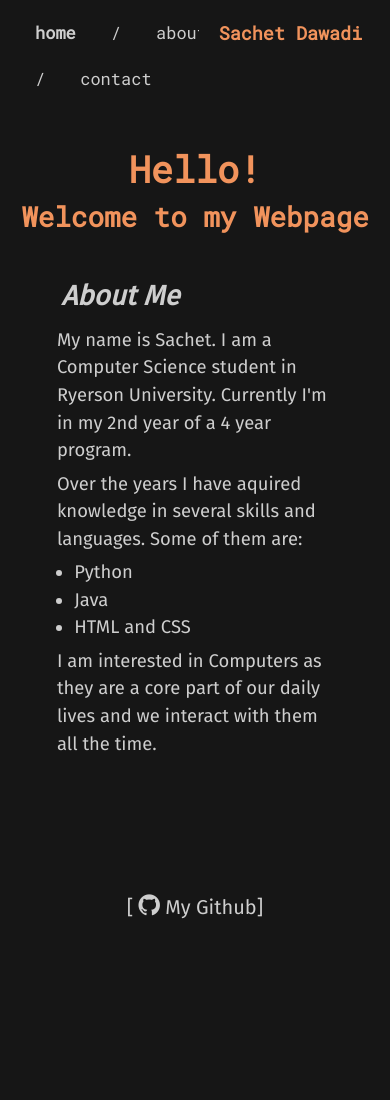
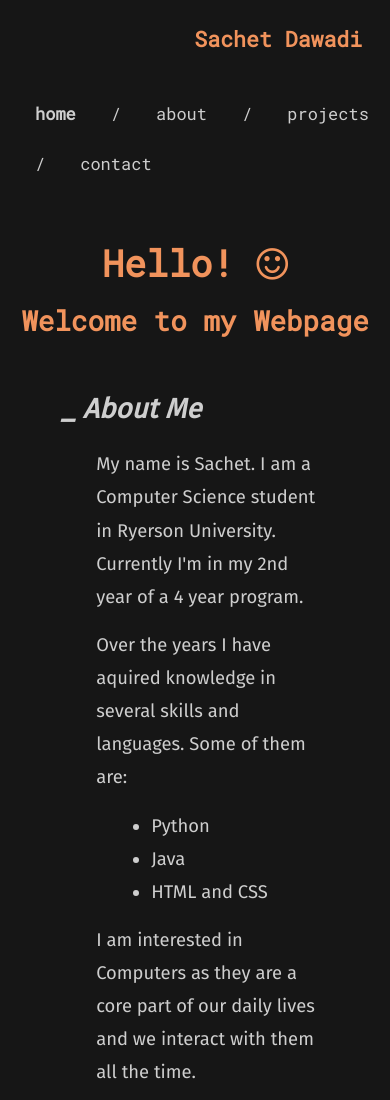
Before and after one commit to sachet0/sachet0.github.io, a plain HTML site: page index.html in a window 390 px wide. Shown: the top 1100 px of the page. Before the commit the page ends 922 px from the top, so only its background shows below. Drawn offline with Linux system fonts and the light colour scheme.

Commit message:
responsive edit

```diff
--- a/index.html
+++ b/index.html
@@ -1,20 +1,37 @@
 <!DOCTYPE html>
 <html>
+
 <head>
+
+	<!--Webpage title-->
 	<title>
 		My Webpage!
 	</title>
+
+	<meta name="viewport" content="width=device-width, initial-scale=1">
+
+	<!--Stylesheets. Includes styles.css and font awesome icons-->
 	<link rel="stylesheet" href="style.css">
-		<meta name="viewport" content="width=device-width, initial-scale=1">
 	<link rel="stylesheet" href="https://cdnjs.cloudflare.com/ajax/libs/font-awesome/4.7.0/css/font-awesome.min.css">
+
+	<!--Google Font-->
 	<link href='https://fonts.googleapis.com/css?family=Roboto Mono' rel='stylesheet'>
 	<link href='https://fonts.googleapis.com/css?family=Roboto' rel='stylesheet'>
 	<link href='https://fonts.googleapis.com/css?family=Mukta' rel='stylesheet'>
 	<link href='https://fonts.googleapis.com/css?family=Fira Sans' rel='stylesheet'>
 </head>
+
 <body>
+
+	<!--Header-->
 	<header>
+
+		<!--Navigation Bar-->
+
+		<h3 id="self">Sachet Dawadi</h3>
 		<div class="topnav">
+			<!--Name on top right-->
+
 			<a class="active" href="web.html">home</a>
 			<a>/</a>
 			<a href="#about">about</a>
@@ -23,15 +40,17 @@
 			<a>/</a>
 			<a href="#contact">contact</a>
 
+		</div>
 
-				<h4>Sachet Dawadi</h4>
-			</div>
-			<h1>Hello!</h1>
+		<h1>Hello! <i class="fa fa-smile-o"></i> </h1>
 		<h2> Welcome to my Webpage</h2>
 	</header>
 
 	<main>
-			<h2>About Me</h2>
+
+		<!--About Me section-->
+		<h2>_ About Me</h2>
+		<div class="section">
 			<p>
 				My name is Sachet. I am a Computer Science student in Ryerson University.
 				Currently I'm in my 2nd year of a 4 year program.
@@ -39,16 +58,18 @@
 
 			<p>Over the years I have aquired knowledge
 				in several skills and languages.
-					Some of them are: </p>
+				Some of them are:
+			</p>
 			<ul>
 				<li>Python</li>
 				<li>Java</li>
 				<li>HTML and CSS</li>
 			</ul>
-
 			<p>I am interested in Computers as they are a core part of our daily lives and we interact with them all the time.</p>
+		</div>
 	</main>
 
+	<!--Bottom footer section with links-->
 	<footer>
 		<p>[<a href="https://www.github.com/sachet0"> <i class="fa fa-github" style="font-size:25px"></i> My Github</a>] </p>
 	</footer>
--- a/style.css
+++ b/style.css
@@ -8,7 +8,7 @@ body {
     color: #cecece;
     font-family: Fira Sans, Mukta, Roboto, Arial, sans-serif;
     font-size: 115%;
-    line-height: 1.5;
+    line-height: 1.8;
 }
 
 header h1 {
@@ -35,17 +35,21 @@ main h2{
 }
 
 main p {
-    margin: 2%;
+    margin: 15px;
     flex: auto;
     text-align: left;
 }
+.section {
+    padding-left: 30px;
+}
 
 ul {
-    padding-left: 8%;
+    padding-left: 70px;
 }
 
-footer{
-    padding-top: 100px;
+footer {
+    padding-top: 60px;
+    padding-bottom: 20px;
     font-size: 20px;
     text-align: center;
 }
@@ -57,7 +61,6 @@ footer a {
 /* Add a black background color to the top navigation */
 .topnav {
     overflow: hidden;
-    float: none;
     width: 100%;
     font-family: Roboto Mono;
 }
@@ -81,9 +84,20 @@ footer a {
     font-weight: bold;
 }
 
-.topnav h4 {
+header #self {
+    right: 2%;
     position: absolute;
-    right: 2%;
     padding: 20px;
     color: #f1935c;
+    font-family: Roboto Mono;
 }
+
+@media screen and (max-width: 800px) {
+    header #self {
+        position: relative;
+        padding: 20px;
+        color: #f1935c;
+        float: right;
+        font-family: Roboto Mono;
+    }
+}
```
Lines whose indentation alone changed are shown as unchanged.
